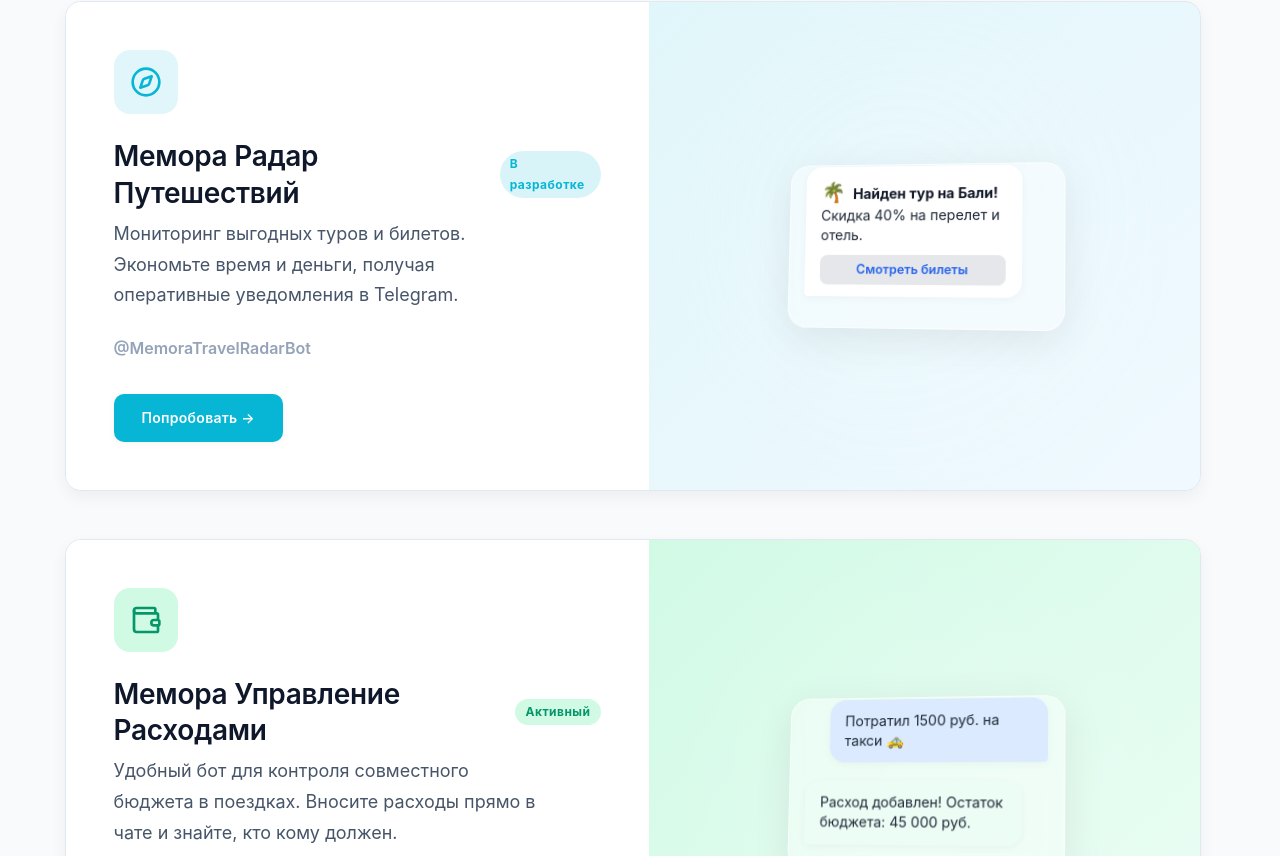
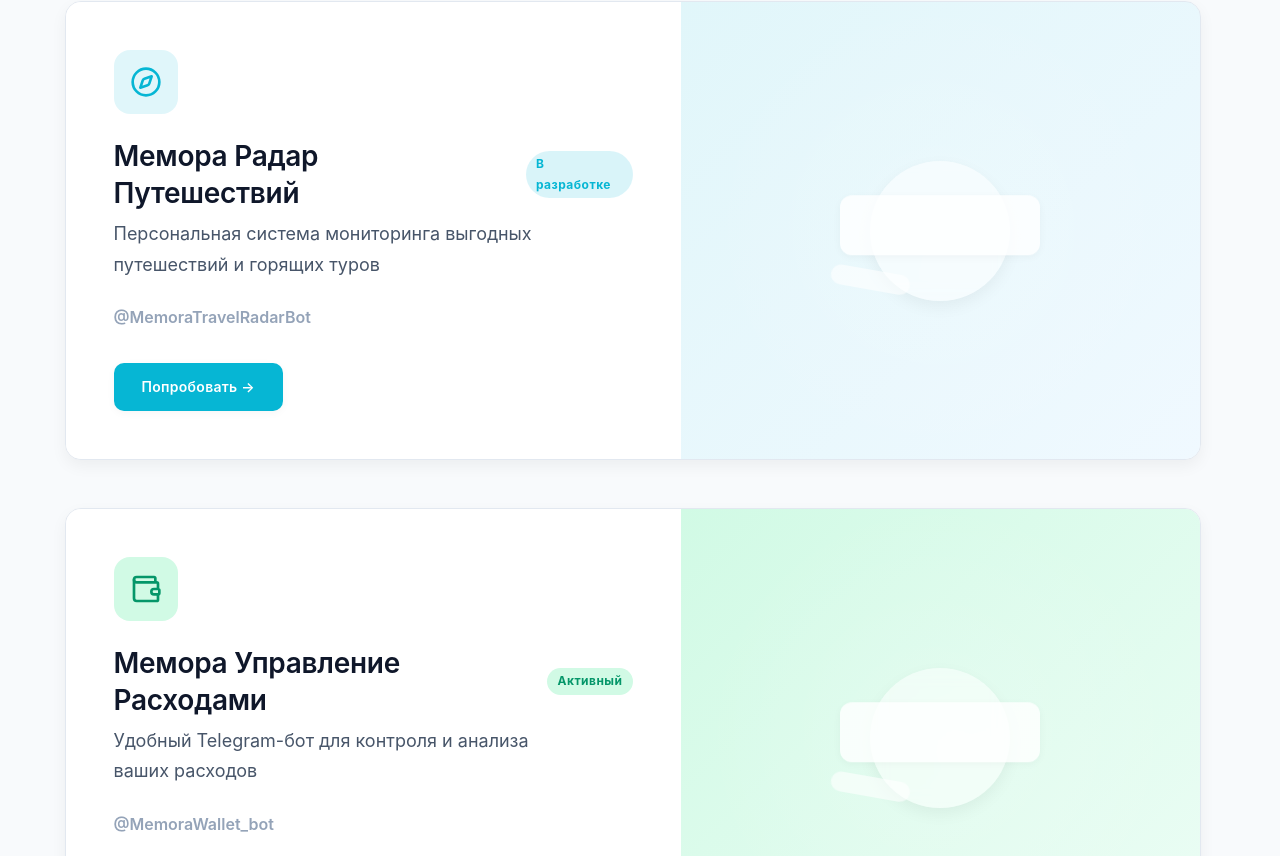
Before and after one commit to arar228/memora-solutions, a React (Vite) app: page / in a window 1280 px wide. Shown: the part 1064-1920 px from the top of the page. Built offline with nearby package versions, Linux system fonts and the light colour scheme; a web font is replaced by a local one.

Commit message:
Revert 'UI: Add realistic bot mockup visuals to useful services section'

```diff
--- a/src/pages/HomePage.css
+++ b/src/pages/HomePage.css
@@ -230,82 +230,43 @@
     background-image: radial-gradient(circle at center, rgba(255, 255, 255, 0.8) 0%, transparent 70%);
 }
 
-/* === Bot Chat Mockup Styles === */
-.mockup-container {
-    padding: var(--space-xl);
-    perspective: 1000px;
+.visual-graphic {
+    position: relative;
+    width: 100%;
+    height: 100%;
+    display: flex;
+    align-items: center;
+    justify-content: center;
 }
 
-.mockup-chat {
-    width: 280px;
-    background: rgba(255, 255, 255, 0.4);
-    border: 1px solid rgba(255, 255, 255, 0.6);
-    backdrop-filter: blur(16px);
-    border-radius: 20px;
-    padding: 16px;
-    display: flex;
-    flex-direction: column;
-    gap: 12px;
-    box-shadow: 0 10px 40px rgba(0, 0, 0, 0.08);
-    transform: rotateY(-10deg) rotateX(5deg);
-    transition: transform 0.4s ease;
+.vg-circle {
+    width: 140px;
+    height: 140px;
+    border-radius: 50%;
+    background: rgba(255, 255, 255, 0.5);
+    backdrop-filter: blur(8px);
+    box-shadow: var(--shadow-md);
+    animation: float 6s ease-in-out infinite;
 }
 
-.product-card-large:hover .mockup-chat {
-    transform: rotateY(0deg) rotateX(0deg) scale(1.05);
+.vg-line {
+    position: absolute;
+    width: 200px;
+    height: 60px;
+    background: rgba(255, 255, 255, 0.8);
+    border-radius: 12px;
+    transform: rotate(-15deg) translate(40px, -40px);
+    box-shadow: var(--shadow-sm);
+    animation: float 5s ease-in-out infinite reverse;
 }
 
-.mockup-bubble {
-    padding: 12px 16px;
-    border-radius: 16px;
-    font-size: 0.9rem;
-    line-height: 1.4;
-    position: relative;
-    max-width: 90%;
-    color: #1f2937;
-    background: #ffffff;
-    box-shadow: var(--shadow-sm);
-    animation: float 4s ease-in-out infinite;
-}
-
-.mockup-bubble:nth-child(2) {
-    animation-delay: 1s;
-}
-
-.mockup-bubble b {
-    color: #111827;
-}
-
-.mockup-bubble--in {
-    align-self: flex-start;
-    border-bottom-left-radius: 4px;
-}
-
-.mockup-bubble--out {
-    align-self: flex-end;
-    background: #dbeafe;
-    border-bottom-right-radius: 4px;
-}
-
-.mockup-bubble--success {
-    background: #ecfdf5;
-}
-
-.mockup-icon {
-    font-size: 1.25rem;
-    margin-right: 4px;
-}
-
-.mockup-btn {
-    margin-top: 10px;
-    background: #e5e7eb;
-    color: var(--color-blue-dark);
-    font-size: 0.8rem;
-    font-weight: 600;
-    text-align: center;
-    padding: 6px;
-    border-radius: 8px;
-    cursor: default;
+.vg-dash {
+    position: absolute;
+    width: 80px;
+    height: 20px;
+    background: rgba(255, 255, 255, 0.6);
+    border-radius: 10px;
+    transform: rotate(10deg) translate(-60px, 60px);
 }
 
 .product-card-large--gold .product-card-large__visual {
--- a/src/pages/HomePage.jsx
+++ b/src/pages/HomePage.jsx
@@ -134,96 +134,41 @@ export default function HomePage() {
                 <div className="container">
                     <AnimatedSection>
                         <div className="section-header">
-                            <h2>Полезные сервисы для путешественников</h2>
-                            <p className="section-subtitle">Облегчите подготовку и проведение своих поездок с нашими инструментами в Telegram.</p>
+                            <h2>{t('home.productsTitle')}</h2>
+                            <p className="section-subtitle">{t('home.productsSubtitle')}</p>
                         </div>
                     </AnimatedSection>
 
                     <div className="products-grid-large">
-                        {/* Travel Radar Card */}
-                        <AnimatedSection delay={0.1}>
-                            <Link to="/travel-radar" className="product-card-large card product-card-large--gold">
+                        {products.map((product, i) => (
+                            <AnimatedSection key={i} delay={i * 0.1}>
+                                <Link to={product.to} className={`product-card-large card product-card-large--${product.color}`}>
                                     <div className="product-card-large__content">
-                                    <div className="product-card-large__icon product-card-large__icon--gold">
-                                        <Compass size={32} />
+                                        <div className={`product-card-large__icon product-card-large__icon--${product.color}`}>
+                                            {product.icon}
                                         </div>
                                         <div className="product-card-large__info">
                                             <div className="product-card-large__header">
-                                            <h3 className="product-card-large__title">{t('products.travelRadar.title')}</h3>
-                                            <span className="product-card__status product-card__status--dev">{t('statusDev')}</span>
+                                                <h3 className="product-card-large__title">{product.title}</h3>
+                                                <span className={`product-card__status product-card__status--${product.statusClass}`}>
+                                                    {product.status}
+                                                </span>
                                             </div>
-                                        <p className="product-card-large__desc">Мониторинг выгодных туров и билетов. Экономьте время и деньги, получая оперативные уведомления в Telegram.</p>
-                                        <div className="product-card-large__bot">@MemoraTravelRadarBot</div>
+                                            <p className="product-card-large__desc">{product.desc}</p>
+                                            <div className="product-card-large__bot">{product.bot}</div>
                                             <div className="product-card-large__cta btn btn-primary">Попробовать →</div>
                                         </div>
                                     </div>
-                                <div className="product-card-large__visual product-card-large__visual--gold mockup-container">
-                                    <div className="mockup-chat">
-                                        <div className="mockup-bubble mockup-bubble--in">
-                                            <span className="mockup-icon">🌴</span> <b>Найден тур на Бали!</b> <br />Скидка 40% на перелет и отель.
-                                            <div className="mockup-btn">Смотреть билеты</div>
-                                        </div>
+                                    <div className={`product-card-large__visual product-card-large__visual--${product.color}`}>
+                                        <div className="visual-graphic">
+                                            <div className="vg-circle"></div>
+                                            <div className="vg-line"></div>
+                                            <div className="vg-dash"></div>
                                         </div>
                                     </div>
                                 </Link>
                             </AnimatedSection>
-
-                        {/* Wallet Card */}
-                        <AnimatedSection delay={0.2}>
-                            <Link to="/wallet" className="product-card-large card product-card-large--green">
-                                <div className="product-card-large__content">
-                                    <div className="product-card-large__icon product-card-large__icon--green">
-                                        <Wallet size={32} />
-                                    </div>
-                                    <div className="product-card-large__info">
-                                        <div className="product-card-large__header">
-                                            <h3 className="product-card-large__title">{t('products.wallet.title')}</h3>
-                                            <span className="product-card__status product-card__status--active">{t('statusActive')}</span>
-                                        </div>
-                                        <p className="product-card-large__desc">Удобный бот для контроля совместного бюджета в поездках. Вносите расходы прямо в чате и знайте, кто кому должен.</p>
-                                        <div className="product-card-large__bot">@MemoraWallet_bot</div>
-                                        <div className="product-card-large__cta btn btn-primary">Попробовать →</div>
-                                    </div>
-                                </div>
-                                <div className="product-card-large__visual product-card-large__visual--green mockup-container">
-                                    <div className="mockup-chat">
-                                        <div className="mockup-bubble mockup-bubble--out">
-                                            Потратил 1500 руб. на такси 🚕
-                                        </div>
-                                        <div className="mockup-bubble mockup-bubble--in mockup-bubble--success">
-                                            Расход добавлен! Остаток бюджета: 45 000 руб.
-                                        </div>
-                                    </div>
-                                </div>
-                            </Link>
-                        </AnimatedSection>
-
-                        {/* BDay Bot Card */}
-                        <AnimatedSection delay={0.3}>
-                            <Link to="/bday-bot" className="product-card-large card product-card-large--blue">
-                                <div className="product-card-large__content">
-                                    <div className="product-card-large__icon product-card-large__icon--blue">
-                                        <Cake size={32} />
-                                    </div>
-                                    <div className="product-card-large__info">
-                                        <div className="product-card-large__header">
-                                            <h3 className="product-card-large__title">{t('products.bdayBot.title')}</h3>
-                                            <span className="product-card__status product-card__status--active">{t('statusActive')}</span>
-                                        </div>
-                                        <p className="product-card-large__desc">Надежные напоминания о днях рождения близких и коллег, чтобы вы никогда не забывали о важных датах даже в роуминге.</p>
-                                        <div className="product-card-large__bot">@MemoraBDayBot</div>
-                                        <div className="product-card-large__cta btn btn-primary">Попробовать →</div>
-                                    </div>
-                                </div>
-                                <div className="product-card-large__visual product-card-large__visual--blue mockup-container">
-                                    <div className="mockup-chat">
-                                        <div className="mockup-bubble mockup-bubble--in">
-                                            <span className="mockup-icon">🎉</span> <b>Напоминание!</b><br />Завтра день рождения у Анны. <br />Не забудьте подготовить подарок!
-                                        </div>
-                                    </div>
-                                </div>
-                            </Link>
-                        </AnimatedSection>
+                        ))}
                     </div>
                 </div>
             </section>
```
Lines whose indentation alone changed are shown as unchanged.
